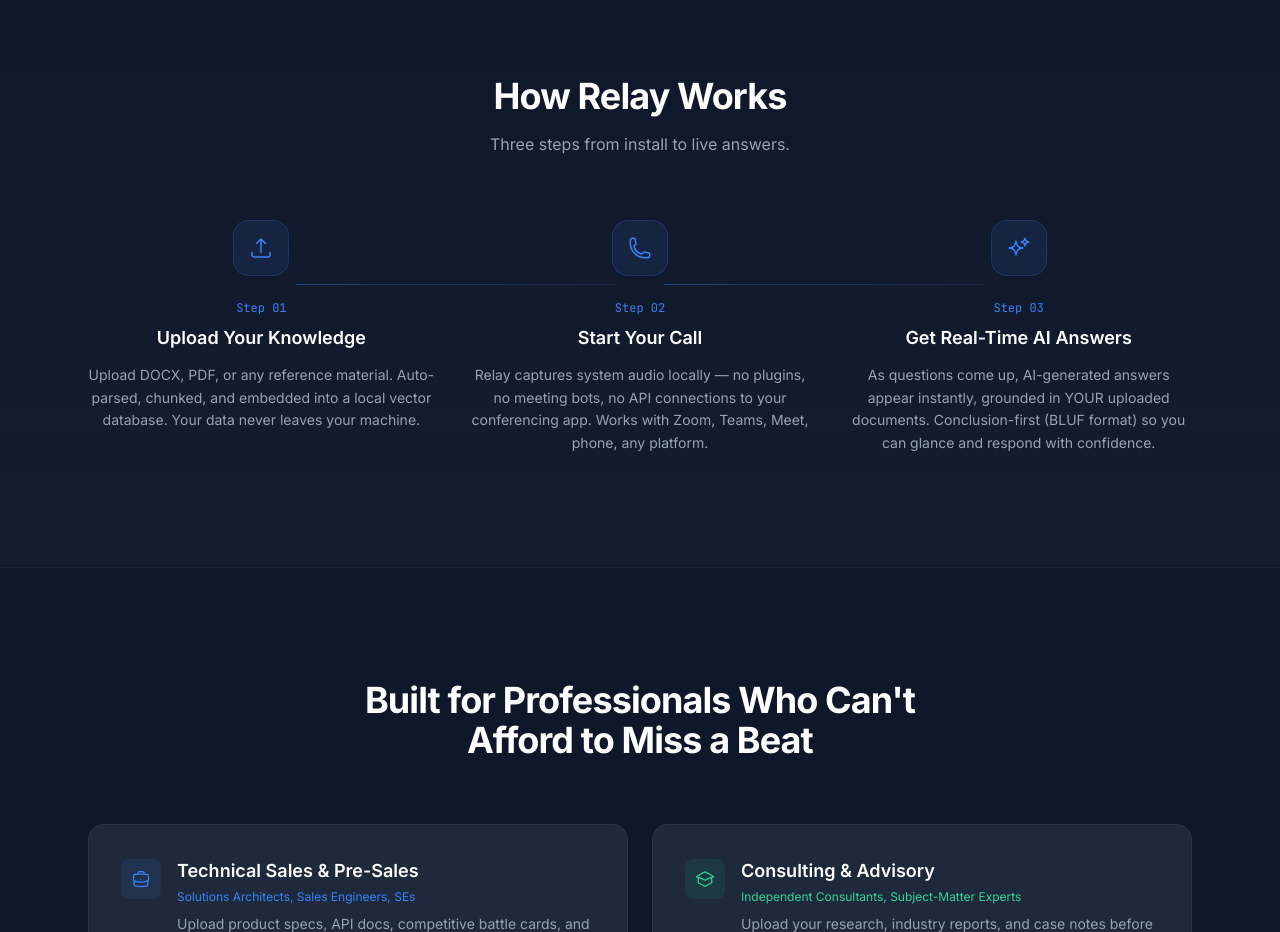
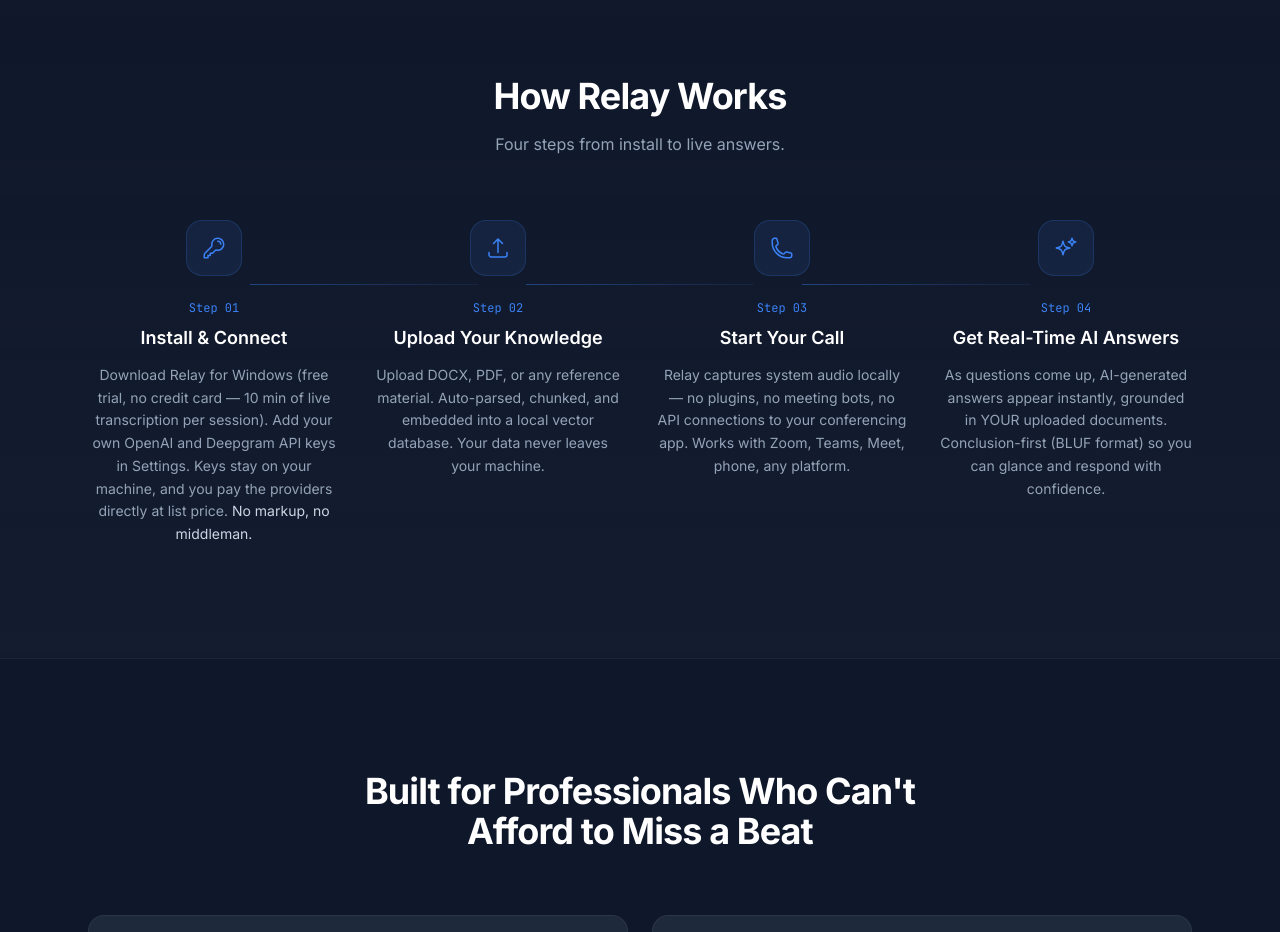
Before and after one commit to charlievictory168/relay, a plain HTML site: page index.html in a window 1280 px wide. Shown: the part 2260-3192 px from the top of the page. Drawn offline with nearby package versions, Linux system fonts and the light colour scheme.

Commit message:
Expand How It Works from 3 to 4 steps, surface BYOK setup
The previous 3-step version (Upload -> Call -> Answer) skipped the
install and API-key setup, leaving trial users confused about what to
do after downloading. Added a Step 01 'Install & Connect' that makes
the BYOK model explicit: download the Windows installer, add your own
OpenAI and Deepgram API keys, pay the providers at list price (no
markup, no middleman).

Changes:
- Subtitle: 'Three steps' -> 'Four steps from install to live answers'
- Grid: md:grid-cols-3 -> md:grid-cols-4
- Three connector-line positions recalculated for 4-column centers
  (12.5%, 37.5%, 62.5%, 87.5%)
- New Step 01 with key icon, explicit 10-min/session trial wording,
  and BYOK cost-transparency framing
- Old steps 01/02/03 renumbered to 02/03/04 (no copy changes)

```diff
--- a/index.html
+++ b/index.html
@@ -170,16 +170,25 @@
     <div class="max-w-6xl mx-auto px-6">
       <div class="text-center mb-16 reveal">
         <h2 class="text-3xl md:text-4xl font-bold text-white tracking-tight mb-4">How Relay Works</h2>
-        <p class="text-slate-400 max-w-lg mx-auto">Three steps from install to live answers.</p>
+        <p class="text-slate-400 max-w-lg mx-auto">Four steps from install to live answers.</p>
       </div>
-      <div class="grid grid-cols-1 md:grid-cols-3 gap-8 relative reveal-stagger">
-        <div class="hidden md:block absolute top-16 left-[calc(16.67%+24px)] w-[calc(33.33%-48px)] h-px bg-gradient-to-r from-accent/40 to-accent/10"></div>
-        <div class="hidden md:block absolute top-16 left-[calc(50%+24px)] w-[calc(33.33%-48px)] h-px bg-gradient-to-r from-accent/40 to-accent/10"></div>
+      <div class="grid grid-cols-1 md:grid-cols-4 gap-8 relative reveal-stagger">
+        <div class="hidden md:block absolute top-16 left-[calc(12.5%+24px)] w-[calc(25%-48px)] h-px bg-gradient-to-r from-accent/40 to-accent/10"></div>
+        <div class="hidden md:block absolute top-16 left-[calc(37.5%+24px)] w-[calc(25%-48px)] h-px bg-gradient-to-r from-accent/40 to-accent/10"></div>
+        <div class="hidden md:block absolute top-16 left-[calc(62.5%+24px)] w-[calc(25%-48px)] h-px bg-gradient-to-r from-accent/40 to-accent/10"></div>
+        <div class="text-center reveal">
+          <div class="w-14 h-14 rounded-2xl bg-accent/10 border border-accent/20 flex items-center justify-center mx-auto mb-6">
+            <svg class="w-6 h-6 text-accent" fill="none" stroke="currentColor" stroke-width="1.5" viewBox="0 0 24 24"><path stroke-linecap="round" stroke-linejoin="round" d="M15.75 5.25a3 3 0 013 3m3 0a6 6 0 01-7.029 5.912c-.563-.097-1.159.026-1.563.43L10.5 17.25H8.25v2.25H6v2.25H2.25v-2.818c0-.597.237-1.17.659-1.591l6.499-6.499c.404-.404.527-1 .43-1.563A6 6 0 1121.75 8.25z"/></svg>
+          </div>
+          <div class="text-xs font-mono text-accent mb-2">Step 01</div>
+          <h3 class="text-lg font-semibold text-white mb-3">Install &amp; Connect</h3>
+          <p class="text-slate-400 text-sm leading-relaxed">Download Relay for Windows (free trial, no credit card &mdash; 10&nbsp;min of live transcription per session). Add your own OpenAI and Deepgram API keys in Settings. Keys stay on your machine, and you pay the providers directly at list price. <span class="text-slate-300">No markup, no middleman.</span></p>
+        </div>
         <div class="text-center reveal">
           <div class="w-14 h-14 rounded-2xl bg-accent/10 border border-accent/20 flex items-center justify-center mx-auto mb-6">
             <svg class="w-6 h-6 text-accent" fill="none" stroke="currentColor" stroke-width="1.5" viewBox="0 0 24 24"><path stroke-linecap="round" stroke-linejoin="round" d="M3 16.5v2.25A2.25 2.25 0 005.25 21h13.5A2.25 2.25 0 0021 18.75V16.5m-13.5-9L12 3m0 0l4.5 4.5M12 3v13.5"/></svg>
           </div>
-          <div class="text-xs font-mono text-accent mb-2">Step 01</div>
+          <div class="text-xs font-mono text-accent mb-2">Step 02</div>
           <h3 class="text-lg font-semibold text-white mb-3">Upload Your Knowledge</h3>
           <p class="text-slate-400 text-sm leading-relaxed">Upload DOCX, PDF, or any reference material. Auto-parsed, chunked, and embedded into a local vector database. Your data never leaves your machine.</p>
         </div>
@@ -187,7 +196,7 @@
           <div class="w-14 h-14 rounded-2xl bg-accent/10 border border-accent/20 flex items-center justify-center mx-auto mb-6">
             <svg class="w-6 h-6 text-accent" fill="none" stroke="currentColor" stroke-width="1.5" viewBox="0 0 24 24"><path stroke-linecap="round" stroke-linejoin="round" d="M2.25 6.75c0 8.284 6.716 15 15 15h2.25a2.25 2.25 0 002.25-2.25v-1.372c0-.516-.351-.966-.852-1.091l-4.423-1.106c-.44-.11-.902.055-1.173.417l-.97 1.293c-.282.376-.769.542-1.21.38a12.035 12.035 0 01-7.143-7.143c-.162-.441.004-.928.38-1.21l1.293-.97c.363-.271.527-.734.417-1.173L6.963 3.102a1.125 1.125 0 00-1.091-.852H4.5A2.25 2.25 0 002.25 4.5v2.25z"/></svg>
           </div>
-          <div class="text-xs font-mono text-accent mb-2">Step 02</div>
+          <div class="text-xs font-mono text-accent mb-2">Step 03</div>
           <h3 class="text-lg font-semibold text-white mb-3">Start Your Call</h3>
           <p class="text-slate-400 text-sm leading-relaxed">Relay captures system audio locally &mdash; no plugins, no meeting bots, no API connections to your conferencing app. Works with Zoom, Teams, Meet, phone, any platform.</p>
         </div>
@@ -195,7 +204,7 @@
           <div class="w-14 h-14 rounded-2xl bg-accent/10 border border-accent/20 flex items-center justify-center mx-auto mb-6">
             <svg class="w-6 h-6 text-accent" fill="none" stroke="currentColor" stroke-width="1.5" viewBox="0 0 24 24"><path stroke-linecap="round" stroke-linejoin="round" d="M9.813 15.904L9 18.75l-.813-2.846a4.5 4.5 0 00-3.09-3.09L2.25 12l2.846-.813a4.5 4.5 0 003.09-3.09L9 5.25l.813 2.846a4.5 4.5 0 003.09 3.09L15.75 12l-2.846.813a4.5 4.5 0 00-3.09 3.09zM18.259 8.715L18 9.75l-.259-1.035a3.375 3.375 0 00-2.455-2.456L14.25 6l1.036-.259a3.375 3.375 0 002.455-2.456L18 2.25l.259 1.035a3.375 3.375 0 002.455 2.456L21.75 6l-1.036.259a3.375 3.375 0 00-2.455 2.456z"/></svg>
           </div>
-          <div class="text-xs font-mono text-accent mb-2">Step 03</div>
+          <div class="text-xs font-mono text-accent mb-2">Step 04</div>
           <h3 class="text-lg font-semibold text-white mb-3">Get Real-Time AI Answers</h3>
           <p class="text-slate-400 text-sm leading-relaxed">As questions come up, AI-generated answers appear instantly, grounded in YOUR uploaded documents. Conclusion-first (BLUF format) so you can glance and respond with confidence.</p>
         </div>
```
